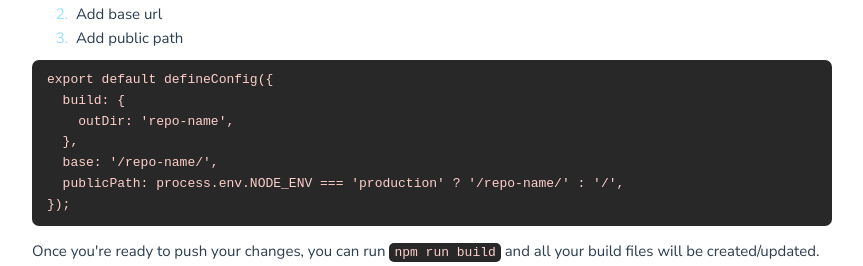
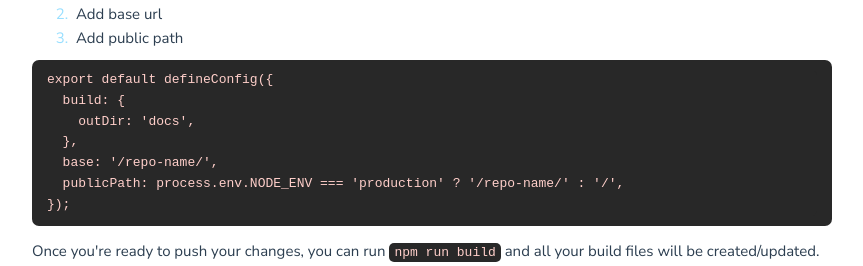
Before and after one commit to cohrose/blog, a Vue app: page /post/githubvue in a window 1280 px wide. Shown: the part 765-1031 px from the top of the page, without its empty margins (208-1071 px from the left). Built offline with nearby package versions, Linux system fonts and the light colour scheme.

Commit message:
fix github-vue post

```diff
--- a/src/components/posts/github-vue.vue
+++ b/src/components/posts/github-vue.vue
@@ -32,7 +32,7 @@ However, if this project will be a on an additional repository, you will need to
 \`\`\`javascript
 export default defineConfig({
   build: {
-    outDir: 'repo-name',
+    outDir: 'docs',
   },
   base: '/repo-name/',
   publicPath: process.env.NODE_ENV === 'production' ? '/repo-name/' : '/',
```
Also changed, not shown: 3 other files (tests, documents, lock files or other folders).
